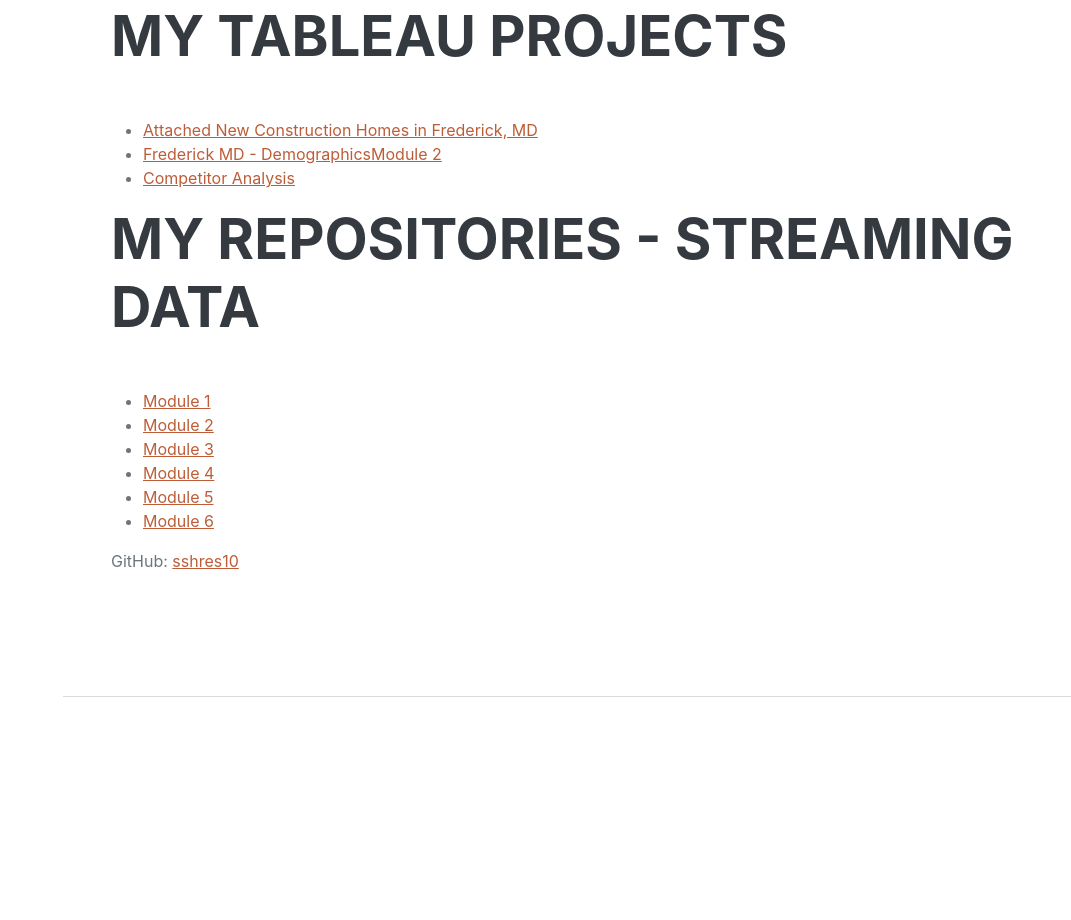
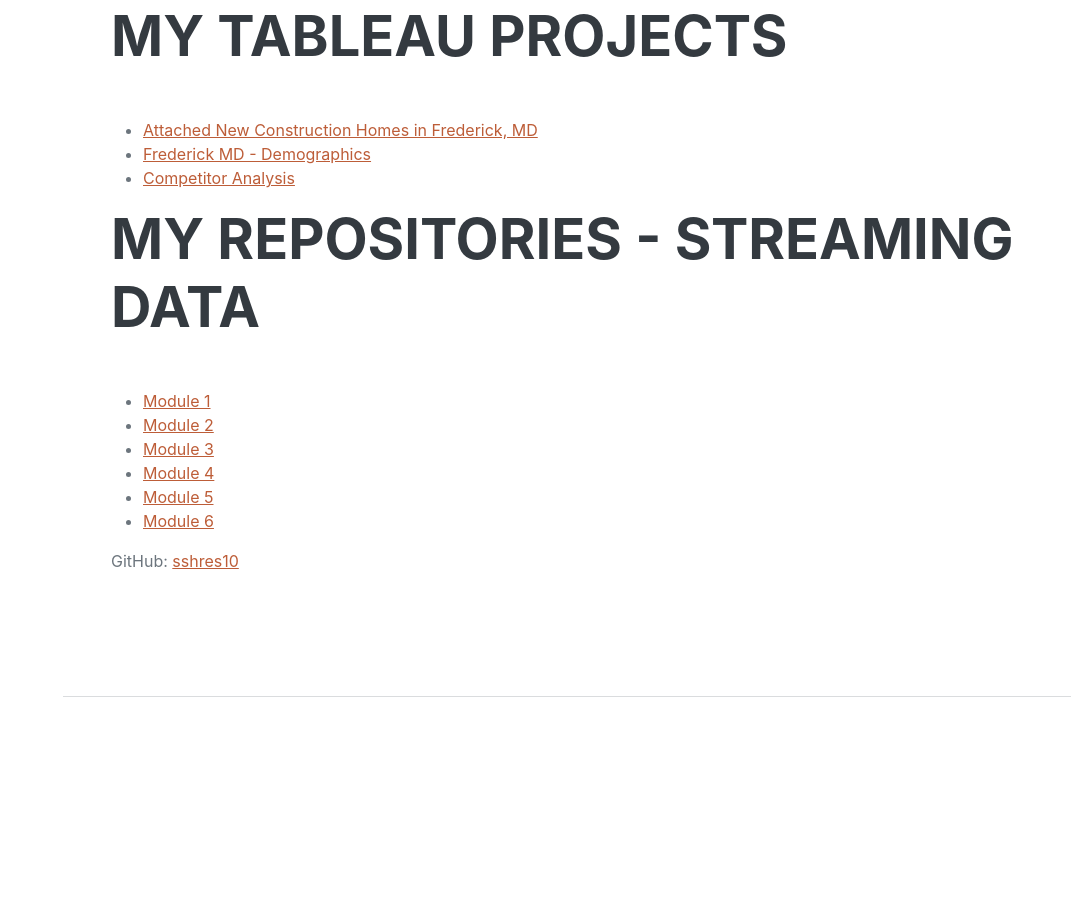
Before and after one commit to sshres10/sshres10.github.io, a plain HTML site: page index.html in a window 1280 px wide. Shown: the part 2507-3427 px from the top of the page, without its empty margins (209-1280 px from the left). Drawn offline with Linux system fonts and the light colour scheme; a web font is replaced by a local one.

Commit message:
Update index.html

```diff
--- a/index.html
+++ b/index.html
@@ -105,7 +105,7 @@
                     <h2 class="mb-5">My Tableau Projects</h2>
                     <ul>
                         <li><a href="https://public.tableau.com/app/profile/sushanta.shrestha8406/viz/AttachedNewConstructioninFrederickMD/Sheet1" target="_blank">Attached New Construction Homes in Frederick, MD</a></li>
-                        <li><a href="https://public.tableau.com/app/profile/sushanta.shrestha8406/viz/FrederickMD-Demographics/Sheet2" target="_blank">Frederick MD - DemographicsModule 2</a></li>
+                        <li><a href="https://public.tableau.com/app/profile/sushanta.shrestha8406/viz/FrederickMD-Demographics/Sheet2" target="_blank">Frederick MD - Demographics</a></li>
                         <li><a href="https://public.tableau.com/app/profile/sushanta.shrestha8406/viz/CompetitorAnalysis_17086472388720/Dashboard1" target="_blank">Competitor Analysis</a></li>
                     </ul>
                     <h2 class="mb-5">My Repositories - Streaming Data</h2>
```
